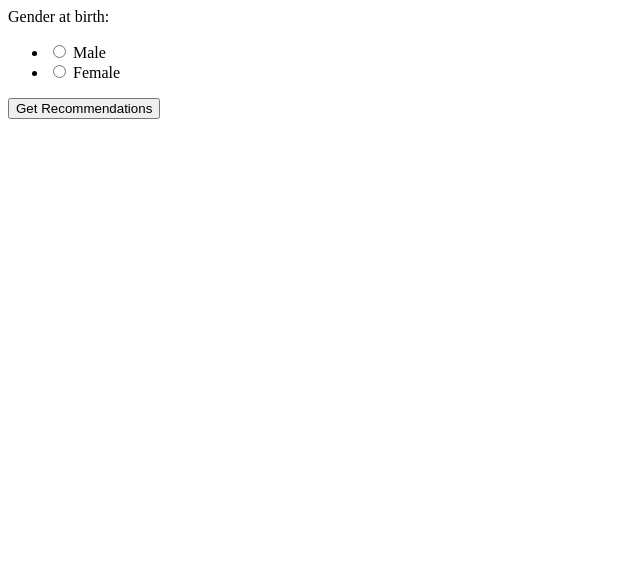
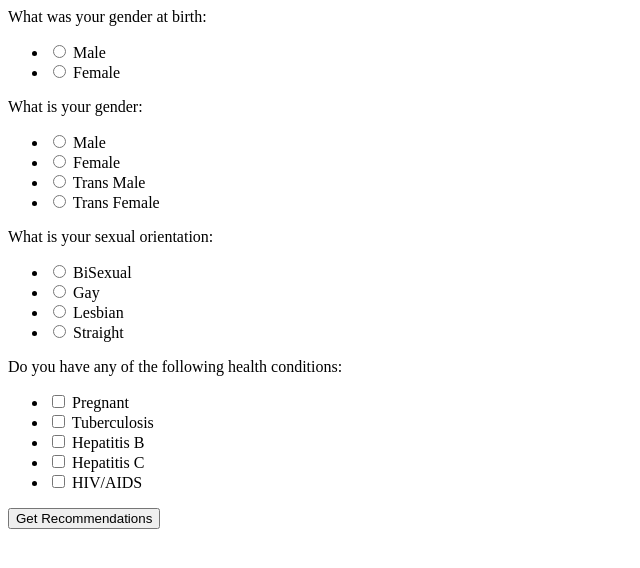
Before and after one commit to nickdotreid/pcsi_recommends, a Django app: page / in a window 1280 px wide. Shown: the top 568 px of the page, without its empty margins (0-640 px from the left). Run offline with Django 3.2, Linux system fonts and the light colour scheme; some libraries are stand-ins or nearby versions.

Commit message:
got question form mostly right

```diff
--- a/pchsi_recommends/questions/forms.py
+++ b/pchsi_recommends/questions/forms.py
@@ -13,6 +13,44 @@ gender_current = (
     ('transfemale', 'Trans Female'),
 )
 
+sexual_orientation = (
+	('bisexual','BiSexual'),
+	('gay','Gay'),
+	('lesbian','Lesbian'),
+	('straight','Straight'),
+)
+
+health_conditions = (
+	('pregnant','Pregnant'),
+	('tb','Tuberculosis'),
+	('hepb','Hepatitis B'),
+	('hepc','Hepatitis C'),
+	('hiv','HIV/AIDS'),
+)
+
 
 class PatientForm(forms.Form):
-    gender_at_birth = forms.ChoiceField(widget = forms.RadioSelect,choices = gender_at_birth)
+	gender_at_birth = forms.ChoiceField(
+		label = 'What was your gender at birth',
+		widget = forms.RadioSelect,
+		choices = gender_at_birth
+		)
+
+	gender_current = forms.ChoiceField(
+		label = 'What is your gender',
+		widget = forms.RadioSelect,
+		choices = gender_current
+		)
+
+	sexual_orientation = forms.ChoiceField(
+		label = 'What is your sexual orientation',
+		widget = forms.RadioSelect,
+		choices = sexual_orientation
+		)
+
+	health_conditions = forms.MultipleChoiceField(
+		required = False,
+		label = 'Do you have any of the following health conditions',
+		widget = forms.CheckboxSelectMultiple,
+		choices = health_conditions
+		)
--- a/pchsi_recommends/questions/templates/questions/form.html
+++ b/pchsi_recommends/questions/templates/questions/form.html
@@ -2,6 +2,14 @@
 
 {%	block content	%}
 <form action="" method="post">
+	{% if form.message.errors %}
+        <ul>
+        {% for error in form.message.errors %}
+            <li><strong>{{ error }}</strong></li>
+        {% endfor %}
+        </ul>
+    {% endif %}
+	{% csrf_token %}
 	{{form}}
 	<input type="submit" value="Get Recommendations" />
 </form>
--- a/pchsi_recommends/questions/views.py
+++ b/pchsi_recommends/questions/views.py
@@ -7,11 +7,15 @@ from django import forms
 from django.template import RequestContext
 
 from forms import PatientForm
+from pchsi_recommends.recommendations.models import *
 
 def patient_form(request):
+	form = PatientForm()
 	if request.method == 'POST':
 		form = PatientForm(request.POST)
 		if form.is_valid():
+			answers = form.cleaned_data
+			# map answers to populations
+			# loop through screens and pull recommendations
 			return render_to_response('questions/recommendations.html')
-	form = PatientForm()
 	return render_to_response('questions/form.html',{'form':form},context_instance=RequestContext(request))
```
